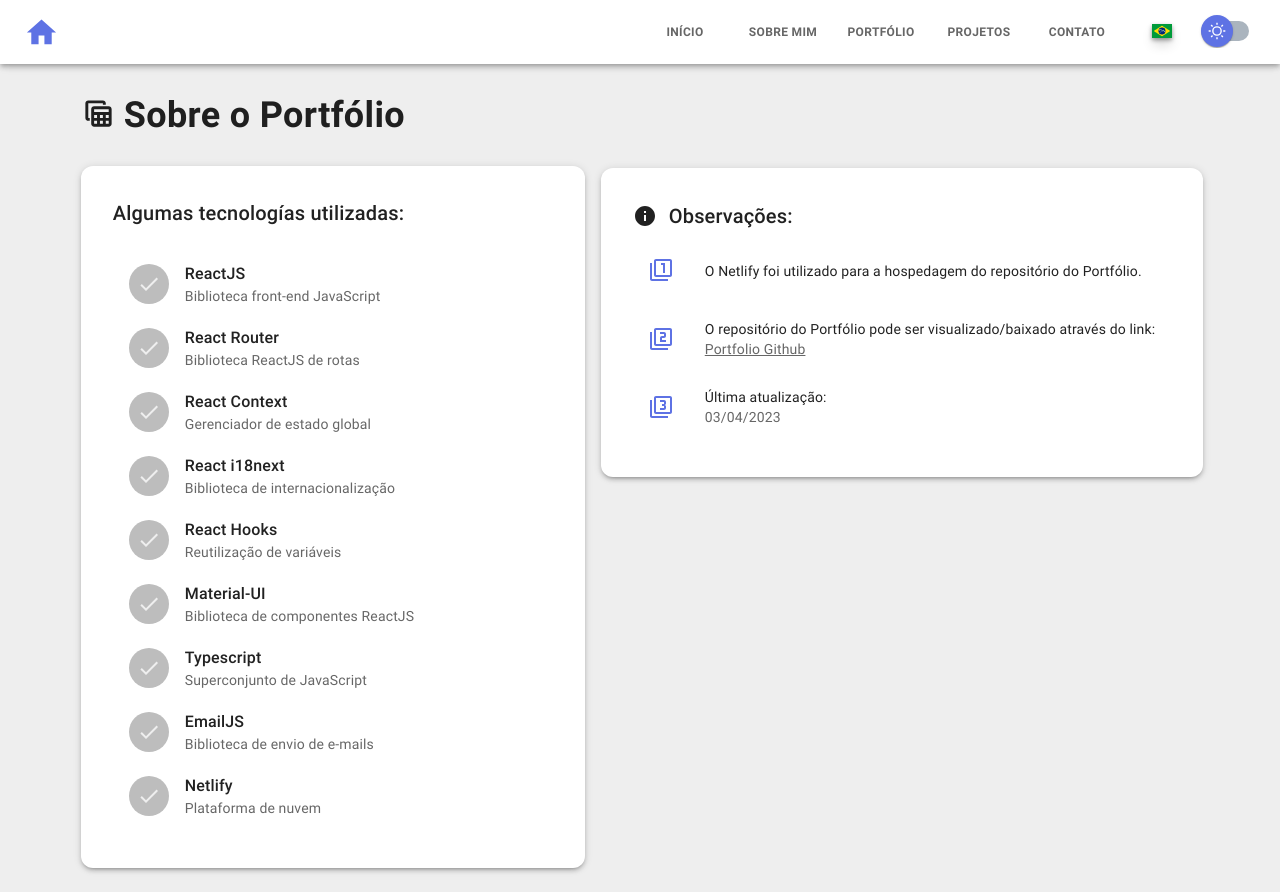
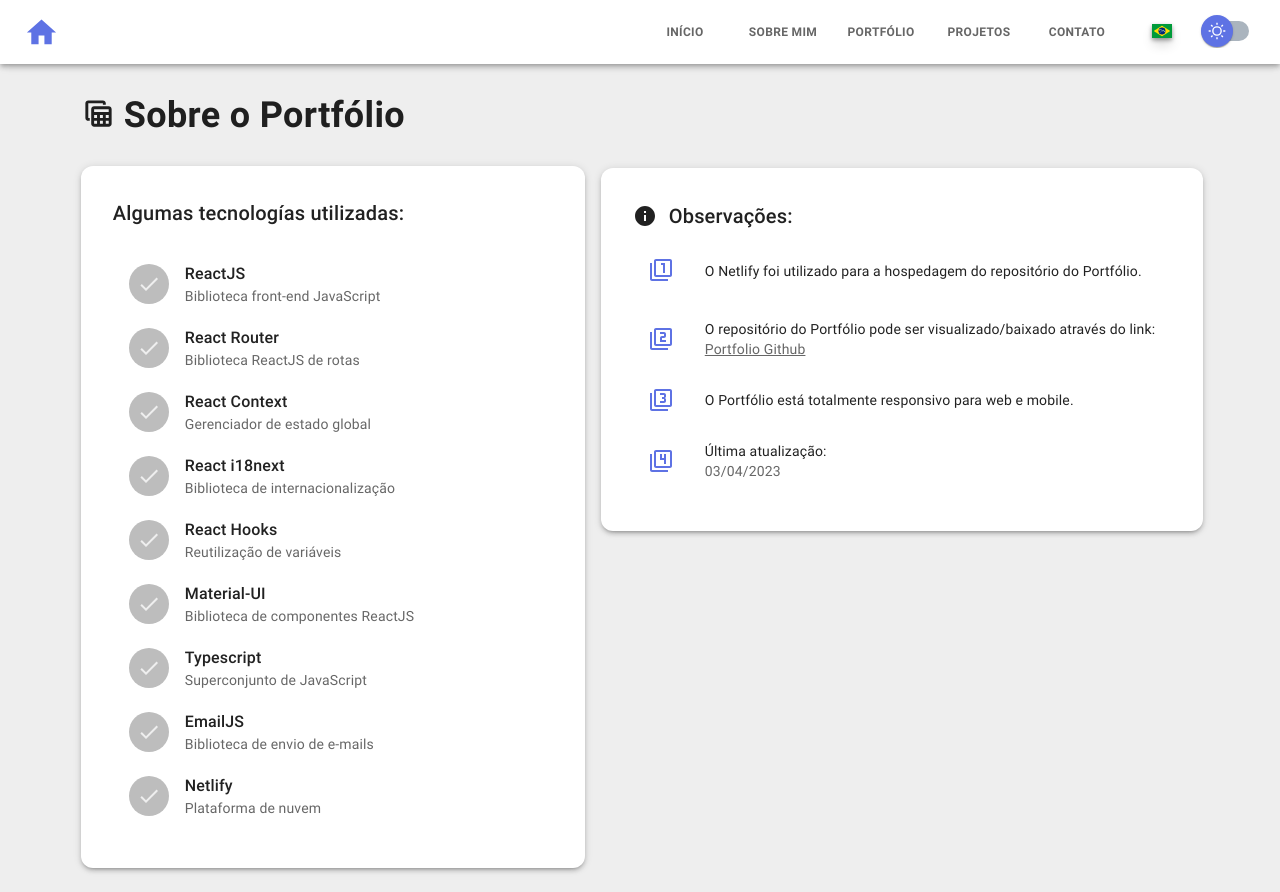
Before and after one commit to tarciziofcipriano/portfolio, a React (Create React App) app: page /portfolio in a window 1280 px wide. Built offline with nearby package versions, Linux system fonts and the light colour scheme.

Commit message:
Adicionar nova observação na pág. Portfólio

```diff
--- a/src/pages/Portfolio.tsx
+++ b/src/pages/Portfolio.tsx
@@ -4,6 +4,7 @@ import {
   Filter1 as Filter1Icon,
   Filter2 as Filter2Icon,
   Filter3 as Filter3Icon,
+  Filter4 as Filter4Icon,
   TableView as TableViewIcon,
 } from "@mui/icons-material";
 import {
@@ -202,6 +203,12 @@ const AboutThePortfolio = () => {
                 <ListItemAvatar sx={{ mt: mobile ? 0 : 0.8 }}>
                   <Filter3Icon color="primary" />
                 </ListItemAvatar>
+                <ListItemText primary={`${t("TEXT.PORTFOLIO_RESPONSIVE")}.`} />
+              </ListItem>
+              <ListItem sx={{ mt: 1 }}>
+                <ListItemAvatar sx={{ mt: mobile ? 0 : 0.8 }}>
+                  <Filter4Icon color="primary" />
+                </ListItemAvatar>
                 <ListItemText
                   primary={`${t("TEXT.LAST_UPDATE")}:`}
                   secondary={portfolioVersion}
--- a/src/translations/translations.ts
+++ b/src/translations/translations.ts
@@ -58,6 +58,8 @@ export default {
           "Either something went wrong or the page doesn't exist.",
         PAGE_NOT_FOUND_TITLE: "Oops, sorry we can't find that page!",
         PORTFOLIO: "Portfolio",
+        PORTFOLIO_RESPONSIVE:
+        "Portfolio is fully responsive for web and mobile",
         PROJECTS: "Projects",
         SOME_TECHNOLOGIES_TITLE: "Some technologies used",
         TRAINING_AND_SKILLS: "Training and skills",
@@ -131,6 +133,8 @@ export default {
         PAGE_NOT_FOUND_TITLE:
           "¡Oops, lo siento, no podemos encontrar esa página!",
         PORTFOLIO: "Cartera",
+        PORTFOLIO_RESPONSIVE:
+          "Portfolio es totalmente receptivo para web y dispositivos móviles",
         PROJECTS: "Proyectos",
         SOME_TECHNOLOGIES_TITLE: "Algunas tecnologías utilizadas",
         TRAINING_AND_SKILLS: "Entrenamiento y habilidades",
@@ -205,6 +209,8 @@ export default {
         PAGE_NOT_FOUND_MESSAGE: "Ocorreu um erro ou esta página não existe.",
         PAGE_NOT_FOUND_TITLE: "Oops, desculpe, página não encontrada!",
         PORTFOLIO: "Portfólio",
+        PORTFOLIO_RESPONSIVE:
+          "O Portfólio está totalmente responsivo para web e mobile",
         PROJECTS: "Projetos",
         SOME_TECHNOLOGIES_TITLE: "Algumas tecnologías utilizadas",
         TRAINING_AND_SKILLS: "Formação e habilidades",
```
